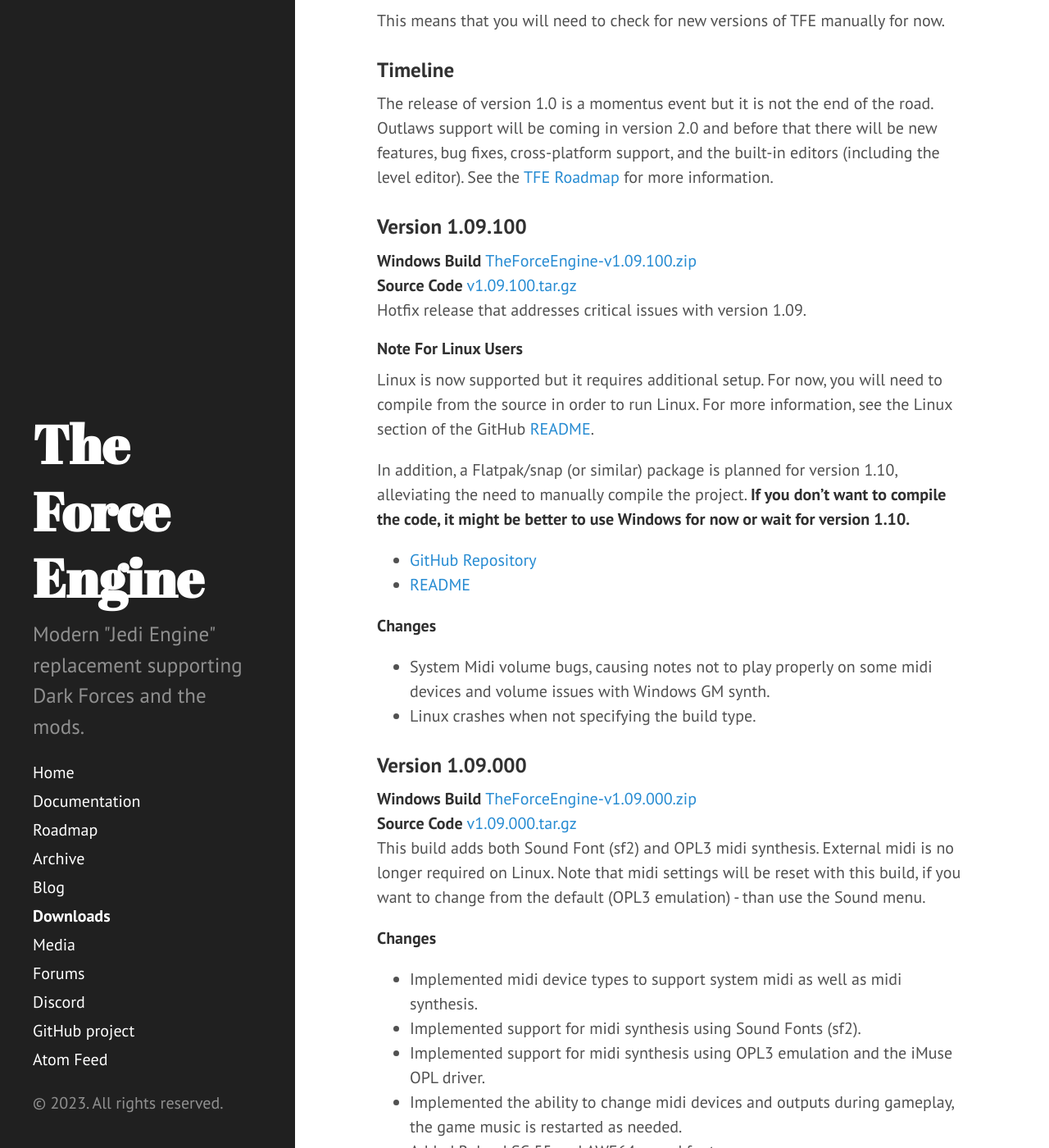
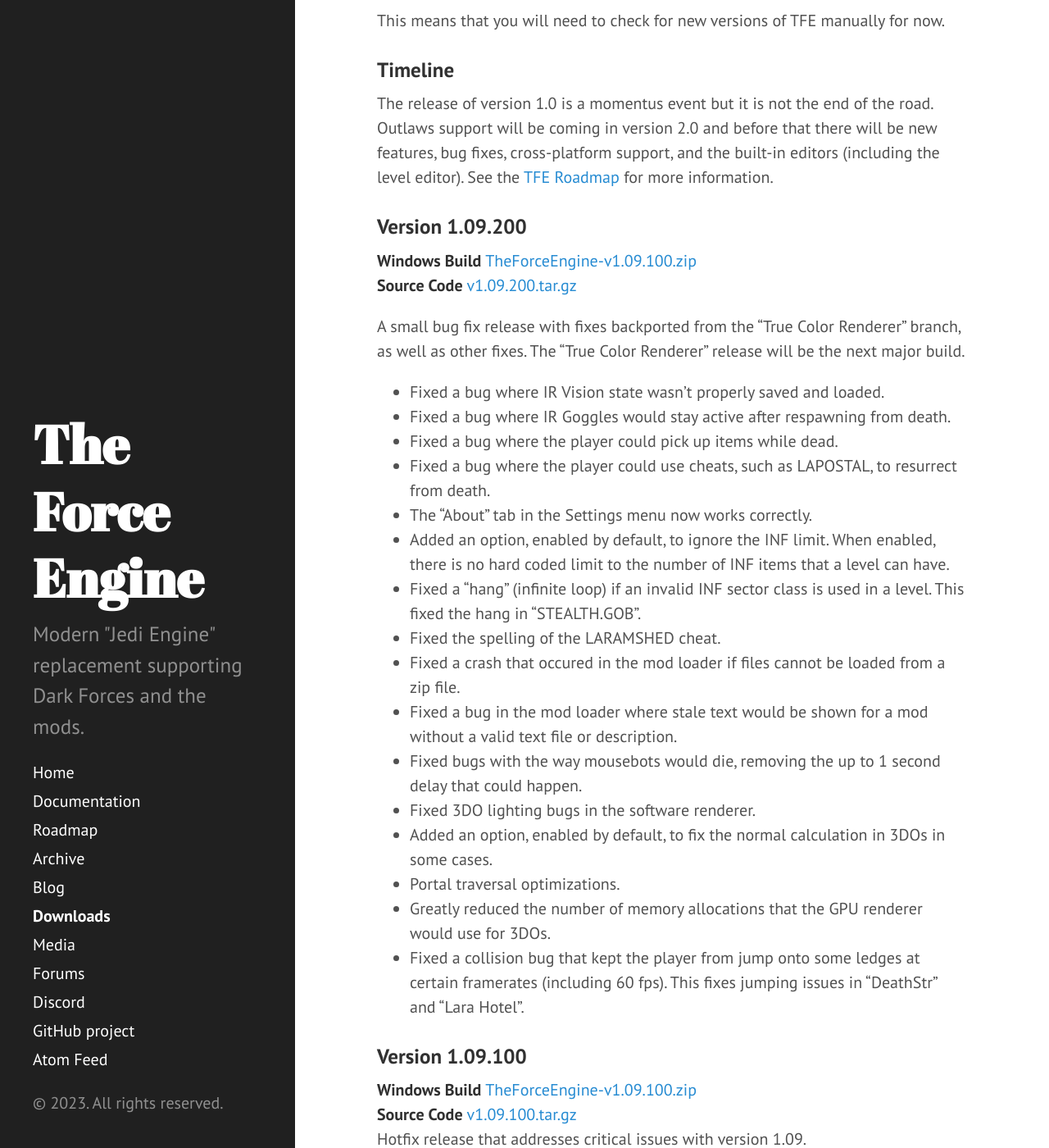
Before and after one commit to TheForceEngine/TheForceEngine.github.io, a Jekyll site: the page built from downloads.md, in a window 1280 px wide and 1400 px high, scrolled down 410 px. Shown: the whole window at 82% size. Built offline with Jekyll 4.4.1, drawn with Linux system fonts in a browser that asks for light colours.

Commit message:
Update downloads.md

```diff
--- a/downloads.md
+++ b/downloads.md
@@ -10,6 +10,29 @@
 
 ### Timeline
 The release of version 1.0 is a momentus event but it is not the end of the road. Outlaws support will be coming in version 2.0 and before that there will be new features, bug fixes, cross-platform support, and the built-in editors (including the level editor). See the [TFE Roadmap](Roadmap.md) for more information.
+
+### Version 1.09.200
+**Windows Build** [TheForceEngine-v1.09.100.zip](https://github.com/luciusDXL/TheForceEngine/releases/download/v1.09.200/TheForceEngine-v1.09.200.zip) <br>
+**Source Code** [v1.09.200.tar.gz](https://github.com/luciusDXL/TheForceEngine/archive/refs/tags/v1.09.200.zip)
+
+A small bug fix release with fixes backported from the "True Color Renderer" branch, as well as other fixes. The "True Color Renderer" release will be the next major build.
+
+* Fixed a bug where IR Vision state wasn't properly saved and loaded.
+* Fixed a bug where IR Goggles would stay active after respawning from death.
+* Fixed a bug where the player could pick up items while dead.
+* Fixed a bug where the player could use cheats, such as LAPOSTAL, to resurrect from death.
+* The "About" tab in the Settings menu now works correctly.
+* Added an option, enabled by default, to ignore the INF limit. When enabled, there is no hard coded limit to the number of INF items that a level can have.
+* Fixed a "hang" (infinite loop) if an invalid INF sector class is used in a level. This fixed the hang in "STEALTH.GOB".
+* Fixed the spelling of the LARAMSHED cheat.
+* Fixed a crash that occured in the mod loader if files cannot be loaded from a zip file.
+* Fixed a bug in the mod loader where stale text would be shown for a mod without a valid text file or description.
+* Fixed bugs with the way mousebots would die, removing the up to 1 second delay that could happen.
+* Fixed 3DO lighting bugs in the software renderer.
+* Added an option, enabled by default, to fix the normal calculation in 3DOs in some cases.
+* Portal traversal optimizations.
+* Greatly reduced the number of memory allocations that the GPU renderer would use for 3DOs.
+* Fixed a collision bug that kept the player from jump onto some ledges at certain framerates (including 60 fps). This fixes jumping issues in "DeathStr" and "Lara Hotel".
 
 ### Version 1.09.100
 **Windows Build** [TheForceEngine-v1.09.100.zip](https://github.com/luciusDXL/TheForceEngine/releases/download/v1.09.100/TheForceEngine-v1.09.100.zip) <br>
```
